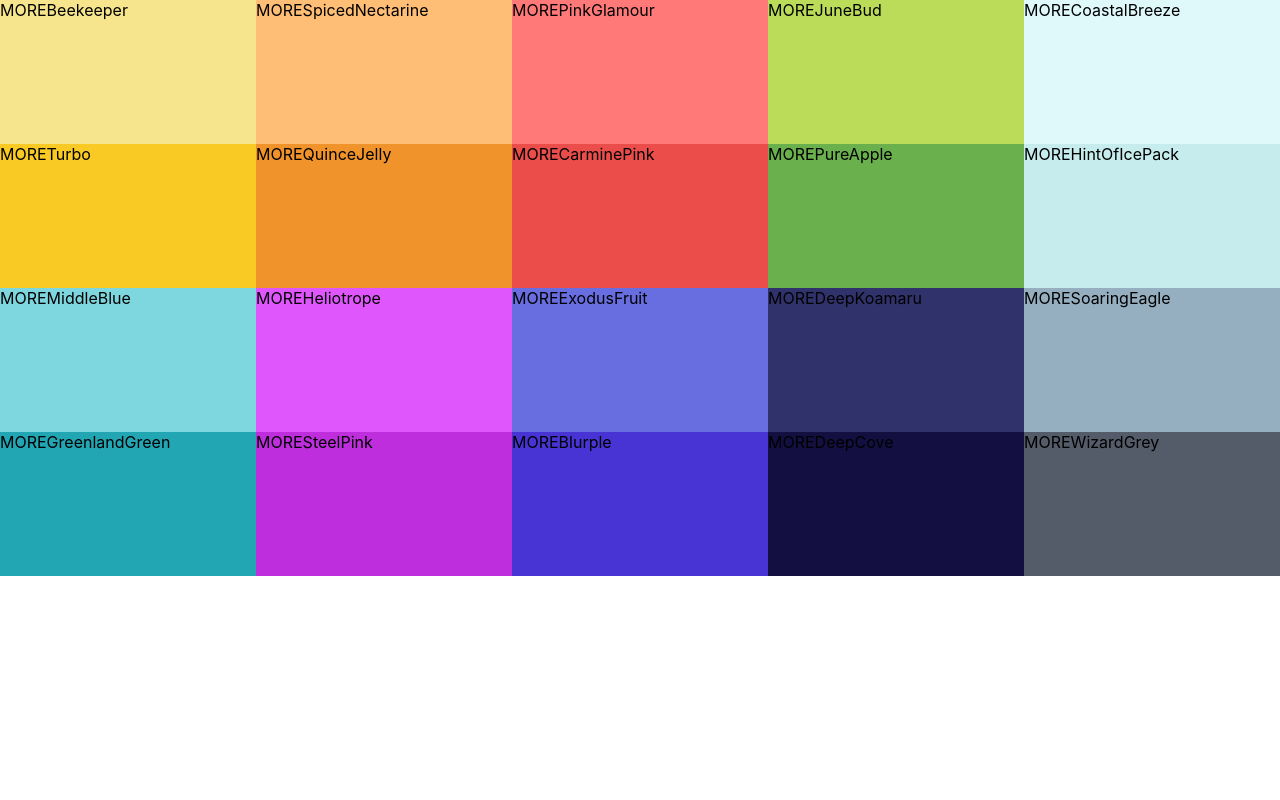
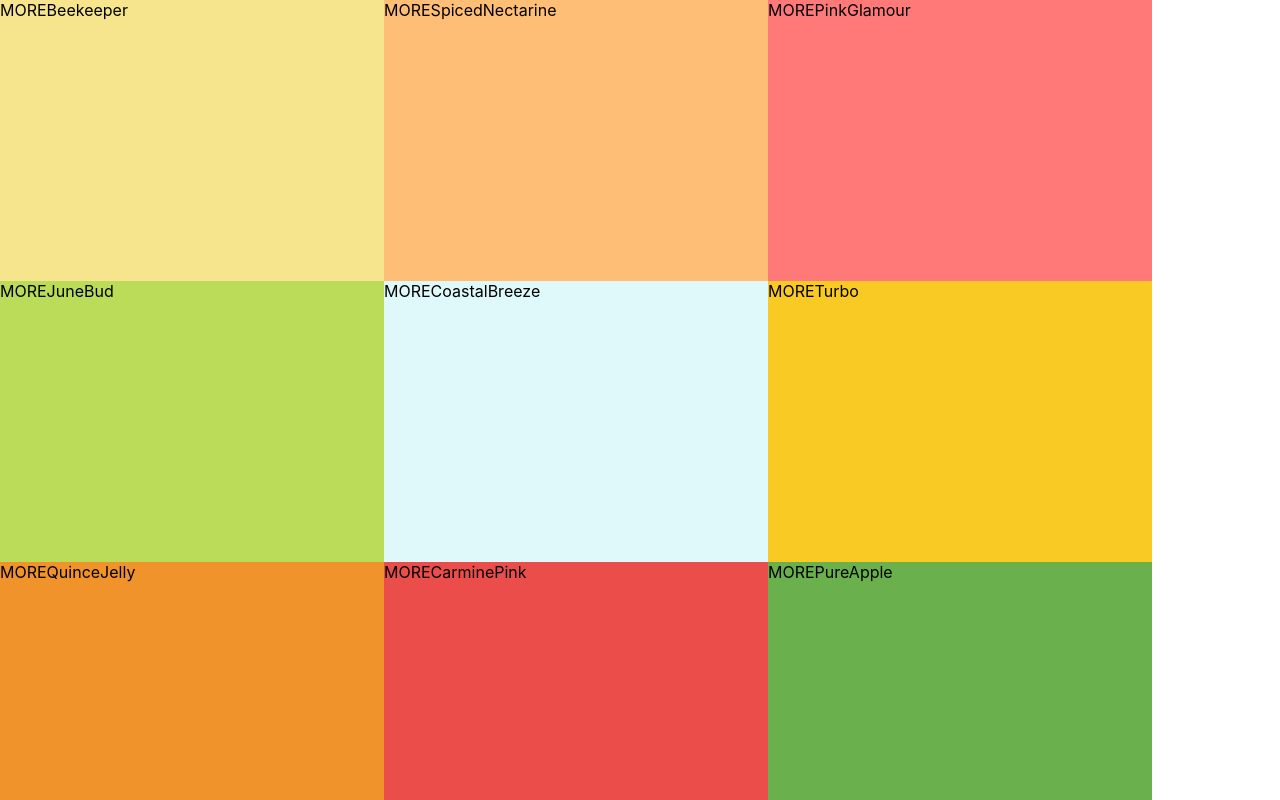
Before and after one commit to richtrunzo/azul-color-picker, a React (Create React App) app: page / in a window 1280 px wide. Shown: the top 800 px of the page. Built offline with nearby package versions, Linux system fonts and the light colour scheme.

Commit message:
updated styling

```diff
--- a/src/Pallete.css
+++ b/src/Pallete.css
@@ -1,5 +1,5 @@
 .palette {
-  height: 100vh;
+  height: 130vh;
 
 }
 
--- a/src/colorbox.css
+++ b/src/colorbox.css
@@ -1,6 +1,6 @@
 .ColorBox {
-  width: 20%;
-  height: 20%;
+  width: 30%;
+  height: 30%;
   margin: 0 auto;
   display: inline-block;
   position: relative;
```
